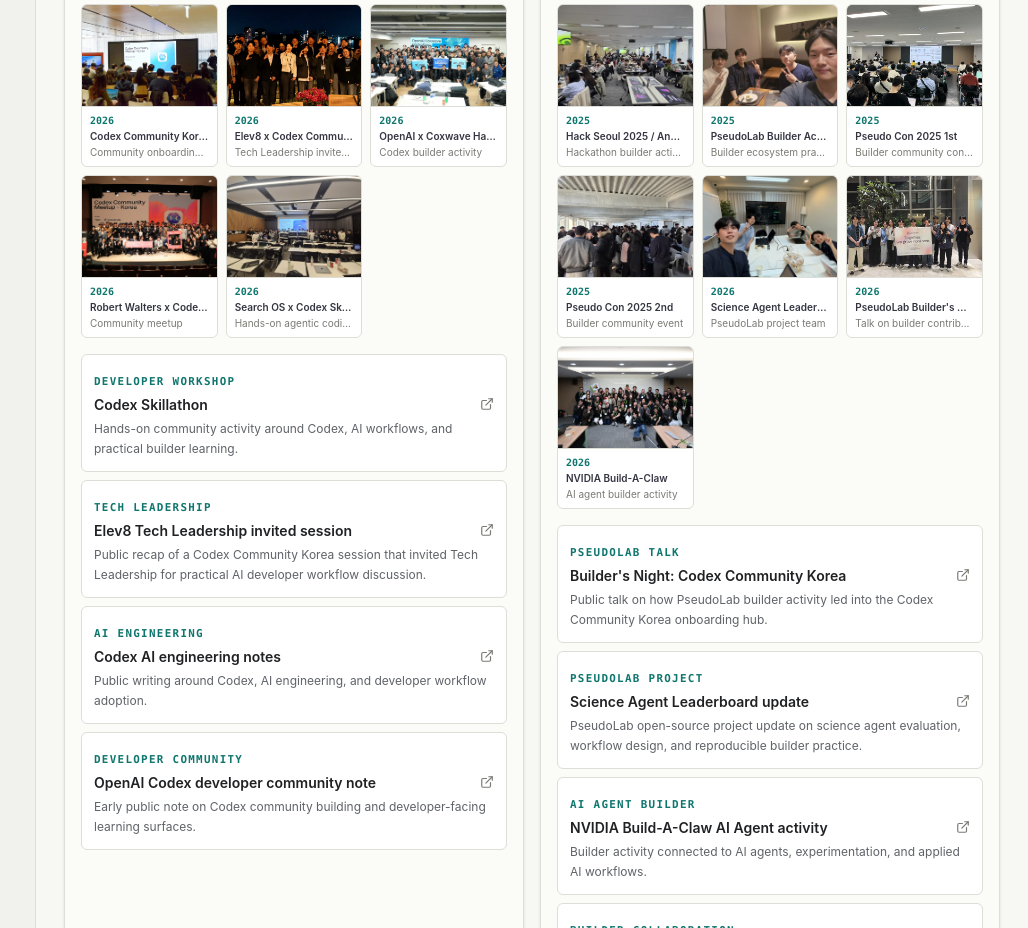
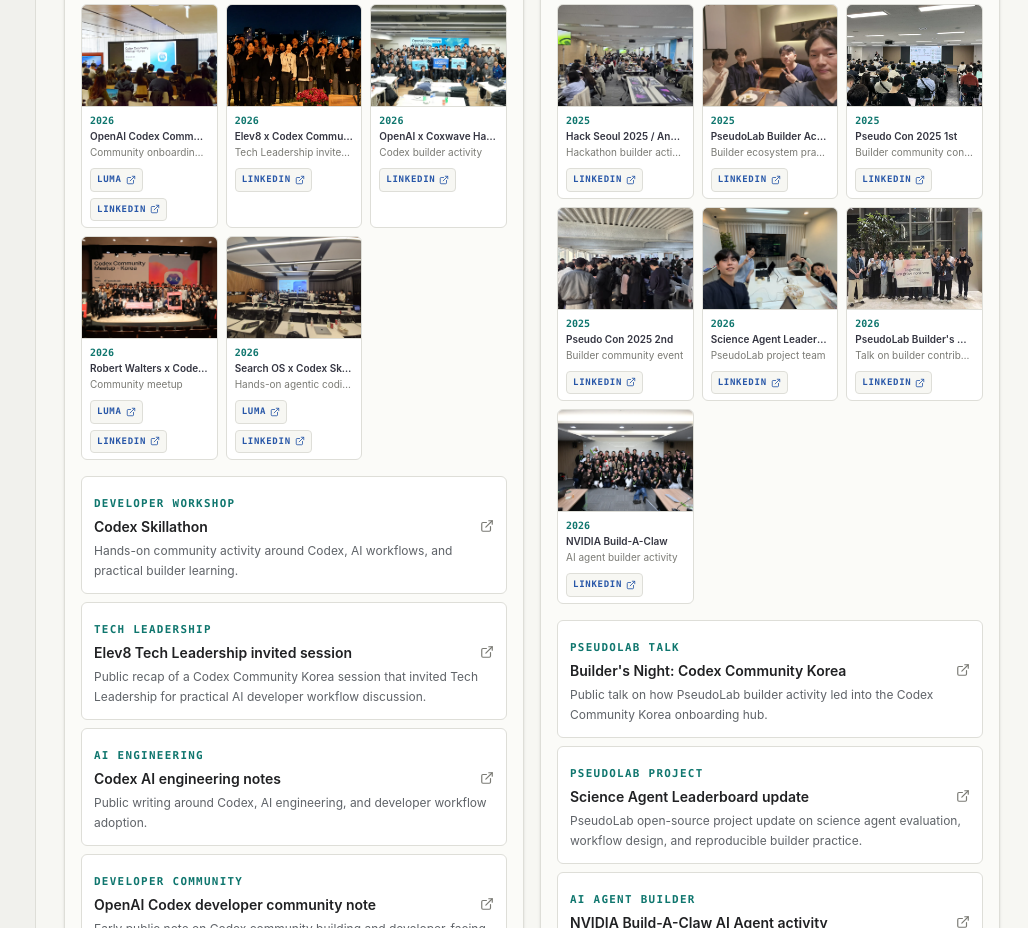
Before and after one commit to Generoustandard/Portfolio, a React (Vite) app: page / in a window 1280 px wide. Shown: the part 1180-2108 px from the top of the page, without its empty margins (252-1280 px from the left). Built offline with nearby package versions, Linux system fonts and the light colour scheme.

Commit message:
Add activity photo event links

```diff
--- a/src/App.tsx
+++ b/src/App.tsx
@@ -48,6 +48,8 @@
   year: string
   event: string
   context: string
+  eventHref?: string
+  reviewHref: string
 }
 
 const githubUrl = 'https://github.com/Generoustandard'
@@ -59,6 +61,35 @@
   'https://github.com/Generoustandard/Codex-Community-Docs-KR'
 const assetBaseUrl = import.meta.env.BASE_URL
 const profilePhotoUrl = `${assetBaseUrl}profile/junho-kong.jpeg`
+const lumaEventUrls = {
+  codexMeetup: 'https://luma.com/hdwrnztq',
+  robertWalters: 'https://luma.com/64ztqype',
+  searchOsSkillathon: 'https://luma.com/nlvl7fww',
+} as const
+const linkedInRecapUrls = {
+  codexSkillathon:
+    'https://www.linkedin.com/posts/junho-kong_codex-skillathon-ai-activity-7461671528787496960-ciHK',
+  elev8:
+    'https://www.linkedin.com/posts/junho-kong_elev8-openai-codexcommunitykorea-activity-7460133915027148801-ZZsK',
+  codexAiEngineering:
+    'https://www.linkedin.com/posts/junho-kong_ai-codex-aiengineering-activity-7449428527592148992-S5N_',
+  openAiCodexDeveloperCommunity:
+    'https://www.linkedin.com/posts/junho-kong_openai-codex-developercommunity-activity-7436287028834484224-Q4w0',
+  buildersNight:
+    'https://www.linkedin.com/posts/junho-kong_qootfosmyqvosqs-pseudolab-codexcommunitykorea-activity-7463576437690699778-3jvH',
+  scienceAgent:
+    'https://www.linkedin.com/posts/junho-kong_%EA%B0%80%EC%A7%9C%EC%97%B0%EA%B5%AC%EC%86%8C-%EC%97%90%EC%84%9C-%EC%B5%9C%EA%B7%BC-%EB%AA%87%EB%8B%AC%EB%8F%99%EC%95%88-openai-api-%EA%B8%B0%EB%B0%98-science-agent-activity-7464311242212659201-mYHS',
+  nvidia:
+    'https://www.linkedin.com/posts/junho-kong_ai-agent-nvidia-activity-7458304691748098048-YKvZ',
+  multiAgent:
+    'https://www.linkedin.com/posts/junho-kong_multi-agent-%EA%B0%99%EC%9D%80-%EC%A2%8B%EC%9D%80-%EC%97%B0%EA%B2%B0%EA%B3%BC-%EC%97%B4%EC%A0%95%EC%9D%80-%EB%8D%94-%EB%86%92%EC%9D%80-%EC%84%B1%EA%B3%BC%EB%A5%BC-%EB%A7%8C%EB%93%A4%EC%96%B4%EB%83%85%EB%8B%88%EB%8B%A4-activity-7420105919721598976-uyq4',
+  learningInPublic:
+    'https://www.linkedin.com/posts/junho-kong_%ED%96%89%EB%8F%99%EC%97%90%EB%8A%94-%EA%B4%80%EC%84%B1%EC%9D%B4-%EC%9E%88%EA%B3%A0-%EC%9E%91%EC%9D%80-%ED%96%89%EB%8F%99%EC%9D%80-%ED%81%B0-%EA%B4%80%EC%84%B1%EC%9D%84-%EB%A7%8C%EB%93%A4%EC%96%B4%EB%83%85%EB%8B%88%EB%8B%A4-%EA%B7%B8-%EA%B4%80%EC%84%B1%EC%9D%84-activity-7416481268084817923-xQ4M',
+  hackSeoul:
+    'https://www.linkedin.com/posts/junho-kong_hackseoul2025-angelhack-coupang-activity-7392906068139499520-2LIY',
+  pseudoLabGrandGathering:
+    'https://www.linkedin.com/posts/junho-kong_1st-grand-gathering-sudo-pseudo-explorer-activity-7266465444604108801-KqVM',
+} as const
 
 const threads: PortfolioThread[] = [
   {
@@ -264,28 +295,28 @@
     theme: 'Developer Workshop',
     context:
       'Hands-on community activity around Codex, AI workflows, and practical builder learning.',
-    href: 'https://www.linkedin.com/posts/junho-kong_codex-skillathon-ai-activity-7461671528787496960-ciHK',
+    href: linkedInRecapUrls.codexSkillathon,
   },
   {
     title: 'Elev8 Tech Leadership invited session',
     theme: 'Tech Leadership',
     context:
       'Public recap of a Codex Community Korea session that invited Tech Leadership for practical AI developer workflow discussion.',
-    href: 'https://www.linkedin.com/posts/junho-kong_elev8-openai-codexcommunitykorea-activity-7460133915027148801-ZZsK',
+    href: linkedInRecapUrls.elev8,
   },
   {
     title: 'Codex AI engineering notes',
     theme: 'AI Engineering',
     context:
       'Public writing around Codex, AI engineering, and developer workflow adoption.',
-    href: 'https://www.linkedin.com/posts/junho-kong_ai-codex-aiengineering-activity-7449428527592148992-S5N_',
+    href: linkedInRecapUrls.codexAiEngineering,
   },
   {
     title: 'OpenAI Codex developer community note',
     theme: 'Developer Community',
     context:
       'Early public note on Codex community building and developer-facing learning surfaces.',
-    href: 'https://www.linkedin.com/posts/junho-kong_openai-codex-developercommunity-activity-7436287028834484224-Q4w0',
+    href: linkedInRecapUrls.openAiCodexDeveloperCommunity,
   },
 ]
 
@@ -295,49 +326,49 @@
     theme: 'PseudoLab Talk',
     context:
       'Public talk on how PseudoLab builder activity led into the Codex Community Korea onboarding hub.',
-    href: 'https://www.linkedin.com/posts/junho-kong_qootfosmyqvosqs-pseudolab-codexcommunitykorea-activity-7463576437690699778-3jvH',
+    href: linkedInRecapUrls.buildersNight,
   },
   {
     title: 'Science Agent Leaderboard update',
     theme: 'PseudoLab Project',
     context:
       'PseudoLab open-source project update on science agent evaluation, workflow design, and reproducible builder practice.',
-    href: 'https://www.linkedin.com/posts/junho-kong_%EA%B0%80%EC%A7%9C%EC%97%B0%EA%B5%AC%EC%86%8C-%EC%97%90%EC%84%9C-%EC%B5%9C%EA%B7%BC-%EB%AA%87%EB%8B%AC%EB%8F%99%EC%95%88-openai-api-%EA%B8%B0%EB%B0%98-science-agent-activity-7464311242212659201-mYHS',
+    href: linkedInRecapUrls.scienceAgent,
   },
   {
     title: 'NVIDIA Build-A-Claw AI Agent activity',
     theme: 'AI Agent Builder',
     context:
       'Builder activity connected to AI agents, experimentation, and applied AI workflows.',
-    href: 'https://www.linkedin.com/posts/junho-kong_ai-agent-nvidia-activity-7458304691748098048-YKvZ',
+    href: linkedInRecapUrls.nvidia,
   },
   {
     title: 'Multi-agent builder collaboration',
     theme: 'Builder Collaboration',
     context:
       'Community reflection connected to multi-agent thinking, collaboration, and shared output.',
-    href: 'https://www.linkedin.com/posts/junho-kong_multi-agent-%EA%B0%99%EC%9D%80-%EC%A2%8B%EC%9D%80-%EC%97%B0%EA%B2%B0%EA%B3%BC-%EC%97%B4%EC%A0%95%EC%9D%80-%EB%8D%94-%EB%86%92%EC%9D%80-%EC%84%B1%EA%B3%BC%EB%A5%BC-%EB%A7%8C%EB%93%A4%EC%96%B4%EB%83%85%EB%8B%88%EB%8B%A4-activity-7420105919721598976-uyq4',
+    href: linkedInRecapUrls.multiAgent,
   },
   {
     title: 'Learning-in-public momentum',
     theme: 'Builder Habit',
     context:
       'Reflection on small actions, compounding practice, and consistent community contribution.',
-    href: 'https://www.linkedin.com/posts/junho-kong_%ED%96%89%EB%8F%99%EC%97%90%EB%8A%94-%EA%B4%80%EC%84%B1%EC%9D%B4-%EC%9E%88%EA%B3%A0-%EC%9E%91%EC%9D%80-%ED%96%89%EB%8F%99%EC%9D%80-%ED%81%B0-%EA%B4%80%EC%84%B1%EC%9D%84-%EB%A7%8C%EB%93%A4%EC%96%B4%EB%83%85%EB%8B%88%EB%8B%A4-%EA%B7%B8-%EA%B4%80%EC%84%B1%EC%9D%84-activity-7416481268084817923-xQ4M',
+    href: linkedInRecapUrls.learningInPublic,
   },
   {
     title: 'Hack Seoul 2025 / AngelHack',
     theme: 'Hackathon',
     context:
       'Public activity from hackathon participation and applied builder practice.',
-    href: 'https://www.linkedin.com/posts/junho-kong_hackseoul2025-angelhack-coupang-activity-7392906068139499520-2LIY',
+    href: linkedInRecapUrls.hackSeoul,
   },
   {
     title: 'PseudoLab Grand Gathering',
     theme: 'Community Learning',
     context:
       'Earlier community activity connected to learning, contribution, and builder identity.',
-    href: 'https://www.linkedin.com/posts/junho-kong_1st-grand-gathering-sudo-pseudo-explorer-activity-7266465444604108801-KqVM',
+    href: linkedInRecapUrls.pseudoLabGrandGathering,
   },
 ]
 
@@ -346,8 +377,10 @@
     src: `${assetBaseUrl}activity/codex-meetup.webp`,
     alt: 'Codex Community Korea meetup presentation room',
     year: '2026',
-    event: 'Codex Community Korea 1st Meetup',
+    event: 'OpenAI Codex Community Meetup - Korea',
     context: 'Community onboarding session',
+    eventHref: lumaEventUrls.codexMeetup,
+    reviewHref: linkedInRecapUrls.openAiCodexDeveloperCommunity,
   },
   {
     src: `${assetBaseUrl}activity/codex-elev8.webp`,
@@ -355,6 +388,7 @@
     year: '2026',
     event: 'Elev8 x Codex Community Korea',
     context: 'Tech Leadership invited session',
+    reviewHref: linkedInRecapUrls.elev8,
   },
   {
     src: `${assetBaseUrl}activity/codex-hackathon.webp`,
@@ -362,6 +396,7 @@
     year: '2026',
     event: 'OpenAI x Coxwave Hackathon',
     context: 'Codex builder activity',
+    reviewHref: linkedInRecapUrls.codexAiEngineering,
   },
   {
     src: `${assetBaseUrl}activity/codex-robert-walters.webp`,
@@ -369,6 +404,8 @@
     year: '2026',
     event: 'Robert Walters x Codex Meetup',
     context: 'Community meetup',
+    eventHref: lumaEventUrls.robertWalters,
+    reviewHref: linkedInRecapUrls.openAiCodexDeveloperCommunity,
   },
   {
     src: `${assetBaseUrl}activity/codex-skillathon.webp`,
@@ -376,6 +413,8 @@
     year: '2026',
     event: 'Search OS x Codex Skillathon',
     context: 'Hands-on agentic coding workshop',
+    eventHref: lumaEventUrls.searchOsSkillathon,
+    reviewHref: linkedInRecapUrls.codexSkillathon,
   },
 ]
 
@@ -386,6 +425,7 @@
     year: '2025',
     event: 'Hack Seoul 2025 / AngelHack',
     context: 'Hackathon builder activity',
+    reviewHref: linkedInRecapUrls.hackSeoul,
   },
   {
     src: `${assetBaseUrl}activity/pseudolab-builder-activity.webp`,
@@ -393,6 +433,7 @@
     year: '2025',
     event: 'PseudoLab Builder Activity',
     context: 'Builder ecosystem practice',
+    reviewHref: linkedInRecapUrls.multiAgent,
   },
   {
     src: `${assetBaseUrl}activity/pseudolab-conference.webp`,
@@ -400,6 +441,7 @@
     year: '2025',
     event: 'Pseudo Con 2025 1st',
     context: 'Builder community conference',
+    reviewHref: linkedInRecapUrls.learningInPublic,
   },
   {
     src: `${assetBaseUrl}activity/pseudolab-pseudo-con-2025-2nd.webp`,
@@ -407,6 +449,7 @@
     year: '2025',
     event: 'Pseudo Con 2025 2nd',
     context: 'Builder community event',
+    reviewHref: linkedInRecapUrls.pseudoLabGrandGathering,
   },
   {
     src: `${assetBaseUrl}activity/pseudolab-builder-activity-2026.webp`,
@@ -414,6 +457,7 @@
     year: '2026',
     event: 'Science Agent Leaderboard Team',
     context: 'PseudoLab project team',
+    reviewHref: linkedInRecapUrls.scienceAgent,
   },
   {
     src: `${assetBaseUrl}activity/pseudolab-builders-night.webp`,
@@ -421,6 +465,7 @@
     year: '2026',
     event: "PseudoLab Builder's Night",
     context: 'Talk on builder contribution',
+    reviewHref: linkedInRecapUrls.buildersNight,
   },
   {
     src: `${assetBaseUrl}activity/pseudolab-nvidia.webp`,
@@ -428,6 +473,7 @@
     year: '2026',
     event: 'NVIDIA Build-A-Claw',
     context: 'AI agent builder activity',
+    reviewHref: linkedInRecapUrls.nvidia,
   },
 ]
 
@@ -900,6 +946,7 @@
               <span className="block truncate text-[10px] leading-4 text-[#7a7a74]">
                 {photo.context}
               </span>
+              <PhotoLinks photo={photo} variant="caption" />
             </figcaption>
           </figure>
         ))}
@@ -962,6 +1009,7 @@
               {photo.event}
             </h4>
             <p className="mt-1 text-sm text-[#5f6368]">{photo.context}</p>
+            <PhotoLinks photo={photo} variant="lightbox" />
           </div>
           <button
             aria-label="Close expanded photo"
@@ -985,6 +1033,46 @@
   )
 }
 
+function PhotoLinks({
+  photo,
+  variant,
+}: {
+  photo: ActivityPhoto
+  variant: 'caption' | 'lightbox'
+}) {
+  const isCaption = variant === 'caption'
+  const linkClass = isCaption
+    ? 'inline-flex items-center gap-1 rounded border border-[#deded8] bg-[#f7f7f3] px-1.5 py-1 font-mono text-[9px] font-semibold uppercase tracking-[0.08em] text-[#2857a8] transition hover:border-[#8ea7db] hover:bg-[#f6f8ff] focus:outline-none focus:ring-2 focus:ring-[#4f7cff]'
+    : 'inline-flex items-center gap-1.5 rounded-md border border-[#deded8] bg-white px-3 py-2 text-xs font-semibold text-[#343541] transition hover:bg-[#f1f1ed] focus:outline-none focus:ring-2 focus:ring-[#4f7cff]'
+
+  return (
+    <div className={isCaption ? 'mt-2 flex flex-wrap gap-1.5' : 'mt-3 flex flex-wrap gap-2'}>
+      {photo.eventHref ? (
+        <a
+          aria-label={`Open Luma event for ${photo.event}`}
+          className={linkClass}
+          href={photo.eventHref}
+          target="_blank"
+          rel="noreferrer"
+        >
+          {isCaption ? 'Luma' : 'Luma event'}
+          <ExternalLink size={isCaption ? 10 : 13} aria-hidden="true" />
+        </a>
+      ) : null}
+      <a
+        aria-label={`Open LinkedIn recap for ${photo.event}`}
+        className={linkClass}
+        href={photo.reviewHref}
+        target="_blank"
+        rel="noreferrer"
+      >
+        {isCaption ? 'LinkedIn' : 'LinkedIn recap'}
+        <ExternalLink size={isCaption ? 10 : 13} aria-hidden="true" />
+      </a>
+    </div>
+  )
+}
+
 function Footer() {
   return (
     <footer className="border-t border-[#deded8] bg-[#f7f7f3] px-4 py-3 text-xs leading-5 text-[#7a7a74] sm:px-6 lg:px-8">
```
